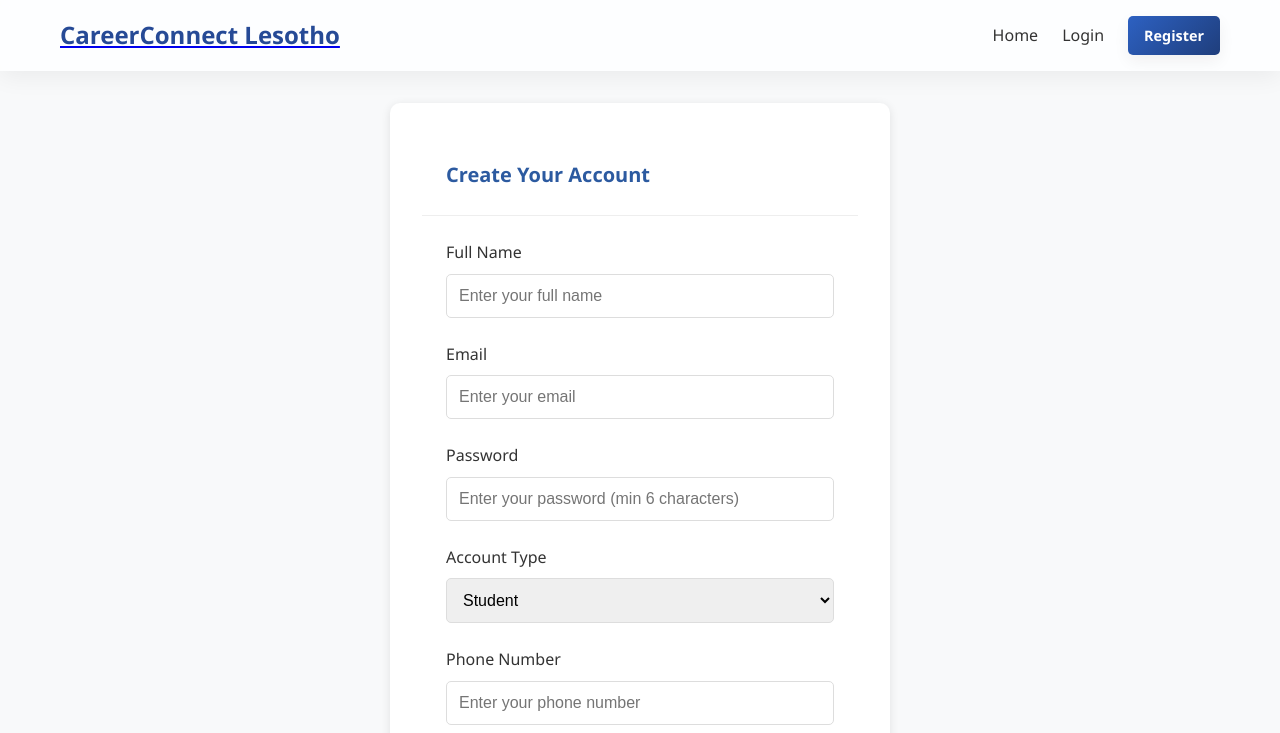
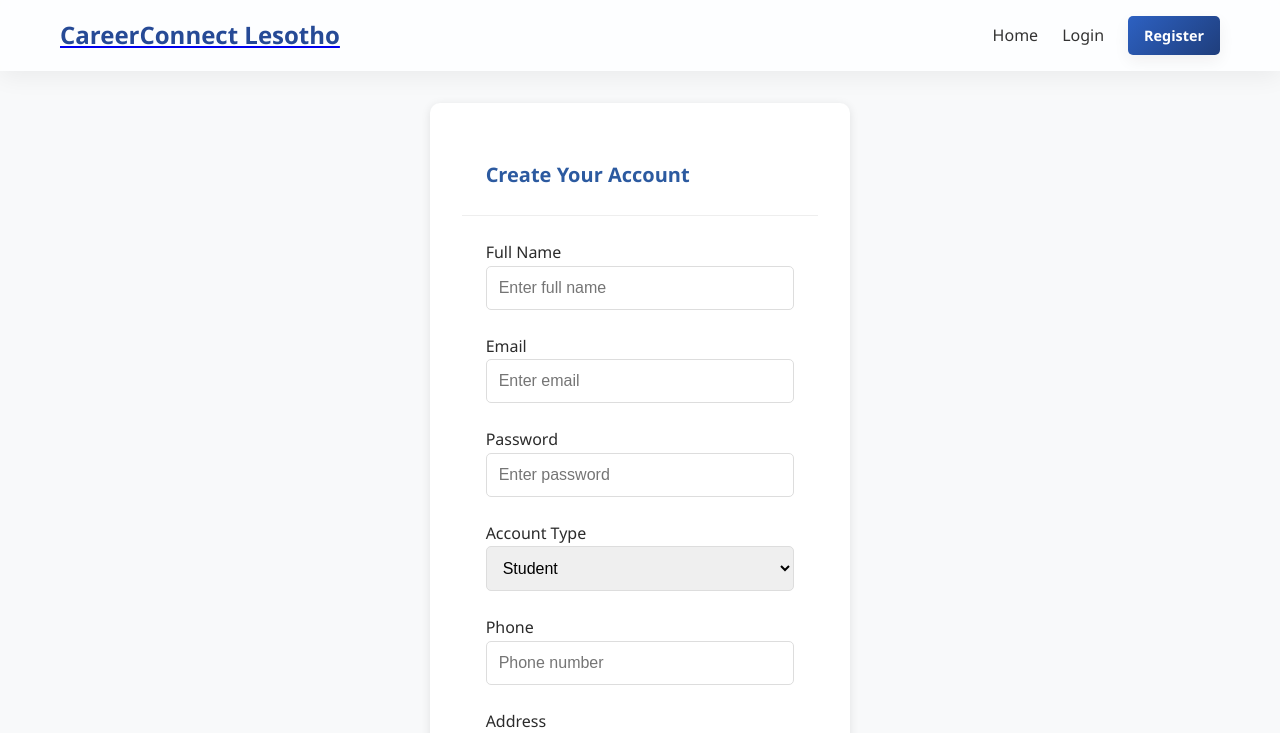
Before and after one commit to Alpho052/career-platform-frontend-R, a React (Create React App) app: page /register in a window 1280 px wide. Shown: the top 733 px of the page. Built offline with nearby package versions, Linux system fonts and the light colour scheme.

Commit message:
Update Register.js

```diff
--- a/src/pages/Register.js
+++ b/src/pages/Register.js
@@ -1,4 +1,4 @@
-import React, { useState } from 'react';
+/*import React, { useState } from 'react';
 import { Link, useNavigate } from 'react-router-dom';
 import { useAuth } from '../context/AuthContext';
 import Card from '../components/common/Card';
@@ -380,4 +380,263 @@ const Register = () => {
   );
 };
 
+export default Register;*/
+import React, { useState } from 'react';
+import { useNavigate } from 'react-router-dom';
+import { useAuth } from '../context/AuthContext';
+import Card from '../components/common/Card';
+
+const Register = () => {
+  const [formData, setFormData] = useState({
+    email: '',
+    password: '',
+    name: '',
+    role: 'student',
+    phone: '',
+    address: '',
+  });
+  const [loading, setLoading] = useState(false);
+  const [error, setError] = useState('');
+  const [verificationStep, setVerificationStep] = useState(false);
+  const [verificationCode, setVerificationCode] = useState('');
+
+  const { register, verifyEmail, login } = useAuth();
+  const navigate = useNavigate();
+
+  // Helper: navigate to dashboard by role
+  const navigateByRole = (role) => {
+    switch (role) {
+      case 'student':
+        navigate('/student/dashboard');
+        break;
+      case 'institution':
+        navigate('/institution/dashboard');
+        break;
+      case 'company':
+        navigate('/company/dashboard');
+        break;
+      case 'admin':
+        navigate('/admin/dashboard');
+        break;
+      default:
+        navigate('/');
+    }
+  };
+
+  const handleChange = (e) => {
+    setFormData({ ...formData, [e.target.name]: e.target.value });
+  };
+
+  const handleSubmit = async (e) => {
+    e.preventDefault();
+    setLoading(true);
+    setError('');
+
+    try {
+      // Prepare additional data by role
+      const additionalData = {};
+      if (formData.role === 'student') {
+        additionalData.phone = formData.phone;
+        additionalData.address = formData.address;
+      } else if (formData.role === 'institution') {
+        additionalData.location = formData.address;
+        additionalData.type = 'university';
+      } else if (formData.role === 'company') {
+        additionalData.industry = formData.phone;
+        additionalData.location = formData.address;
+      }
+
+      const result = await register({
+        email: formData.email,
+        password: formData.password,
+        name: formData.name,
+        role: formData.role,
+        additionalData,
+      });
+
+      // Development: skip verification
+      if (process.env.NODE_ENV === 'development' || result.user.isVerified) {
+        navigateByRole(result.user.role);
+      } else {
+        setVerificationStep(true);
+      }
+    } catch (err) {
+      const msg = err?.response?.data?.error || err.message || 'Something went wrong';
+      setError(msg);
+    } finally {
+      setLoading(false);
+    }
+  };
+
+  const handleVerification = async (e) => {
+    e.preventDefault();
+    setLoading(true);
+    setError('');
+
+    try {
+      const result = await verifyEmail(formData.email, verificationCode);
+      navigateByRole(result.user?.role || formData.role);
+    } catch (err) {
+      const msg = err?.response?.data?.error || err.message || 'Verification failed';
+      setError(msg);
+    } finally {
+      setLoading(false);
+    }
+  };
+
+  // Development bypass: auto verify + login
+  const handleDevBypass = async () => {
+    setLoading(true);
+    setError('');
+    try {
+      // Call dev verify endpoint
+      const res = await fetch(`${process.env.REACT_APP_API_URL}/auth/dev-verify`, {
+        method: 'POST',
+        headers: { 'Content-Type': 'application/json' },
+        body: JSON.stringify({ email: formData.email }),
+      });
+      const data = await res.json();
+
+      if (!data.success) throw new Error(data.error);
+
+      // Login after dev verify
+      const loginResult = await login({
+        email: formData.email,
+        password: formData.password,
+      });
+      navigateByRole(loginResult.user?.role || formData.role);
+    } catch (err) {
+      const msg = err?.message || 'Development verification failed';
+      setError(msg);
+    } finally {
+      setLoading(false);
+    }
+  };
+
+  // --- Render ---
+  if (verificationStep) {
+    return (
+      <div className="auth-page">
+        <div className="container">
+          <div className="auth-container">
+            <Card title="Verify Your Email" className="auth-card">
+              <p>Please check your email for the verification code.</p>
+              <div className="verification-help">
+                <p><strong>Development Note:</strong> In development, emails are not sent. Use server console code.</p>
+              </div>
+
+              <form onSubmit={handleVerification} className="auth-form">
+                <div className="form-group">
+                  <label htmlFor="verificationCode">Verification Code</label>
+                  <input
+                    type="text"
+                    id="verificationCode"
+                    value={verificationCode}
+                    onChange={(e) => setVerificationCode(e.target.value)}
+                    className="form-control"
+                    required
+                    placeholder="Enter verification code from console"
+                  />
+                </div>
+
+                <div className="verification-actions">
+                  <button type="submit" className="btn btn-primary btn-full" disabled={loading}>
+                    {loading ? 'Verifying...' : 'Verify Email'}
+                  </button>
+                  <button type="button" className="btn btn-outline btn-full" onClick={handleDevBypass} disabled={loading}>
+                    {loading ? 'Processing...' : 'Development Bypass'}
+                  </button>
+                </div>
+              </form>
+
+              {error && <div className="alert alert-error">{error}</div>}
+            </Card>
+          </div>
+        </div>
+      </div>
+    );
+  }
+
+  return (
+    <div className="auth-page">
+      <div className="container">
+        <div className="auth-container">
+          <Card title="Create Your Account" className="auth-card">
+            {error && <div className="alert alert-error">{error}</div>}
+
+            <form onSubmit={handleSubmit} className="auth-form">
+              <div className="form-group">
+                <label htmlFor="name">Full Name</label>
+                <input type="text" id="name" name="name" value={formData.name} onChange={handleChange} className="form-control" required placeholder="Enter full name" />
+              </div>
+
+              <div className="form-group">
+                <label htmlFor="email">Email</label>
+                <input type="email" id="email" name="email" value={formData.email} onChange={handleChange} className="form-control" required placeholder="Enter email" />
+              </div>
+
+              <div className="form-group">
+                <label htmlFor="password">Password</label>
+                <input type="password" id="password" name="password" value={formData.password} onChange={handleChange} className="form-control" required minLength={6} placeholder="Enter password" />
+              </div>
+
+              <div className="form-group">
+                <label htmlFor="role">Account Type</label>
+                <select id="role" name="role" value={formData.role} onChange={handleChange} className="form-control" required>
+                  <option value="student">Student</option>
+                  <option value="institution">Institution</option>
+                  <option value="company">Company</option>
+                  <option value="admin">Admin</option>
+                </select>
+              </div>
+
+              {/* Role-specific inputs */}
+              {formData.role === 'student' && (
+                <>
+                  <div className="form-group">
+                    <label htmlFor="phone">Phone</label>
+                    <input type="tel" id="phone" name="phone" value={formData.phone} onChange={handleChange} className="form-control" placeholder="Phone number" />
+                  </div>
+                  <div className="form-group">
+                    <label htmlFor="address">Address</label>
+                    <textarea id="address" name="address" value={formData.address} onChange={handleChange} className="form-control" rows={3} placeholder="Address" />
+                  </div>
+                </>
+              )}
+
+              {formData.role === 'institution' && (
+                <div className="form-group">
+                  <label htmlFor="address">Location</label>
+                  <input type="text" id="address" name="address" value={formData.address} onChange={handleChange} className="form-control" placeholder="Institution location" />
+                </div>
+              )}
+
+              {formData.role === 'company' && (
+                <>
+                  <div className="form-group">
+                    <label htmlFor="phone">Industry</label>
+                    <input type="text" id="phone" name="phone" value={formData.phone} onChange={handleChange} className="form-control" placeholder="Industry" />
+                  </div>
+                  <div className="form-group">
+                    <label htmlFor="address">Location</label>
+                    <input type="text" id="address" name="address" value={formData.address} onChange={handleChange} className="form-control" placeholder="Company location" />
+                  </div>
+                </>
+              )}
+
+              <button type="submit" className="btn btn-primary btn-full" disabled={loading}>
+                {loading ? 'Creating Account...' : 'Create Account'}
+              </button>
+            </form>
+
+            <div className="auth-links">
+              <p>Already have an account? <a href="/login">Login here</a></p>
+            </div>
+          </Card>
+        </div>
+      </div>
+    </div>
+  );
+};
+
 export default Register;
```
